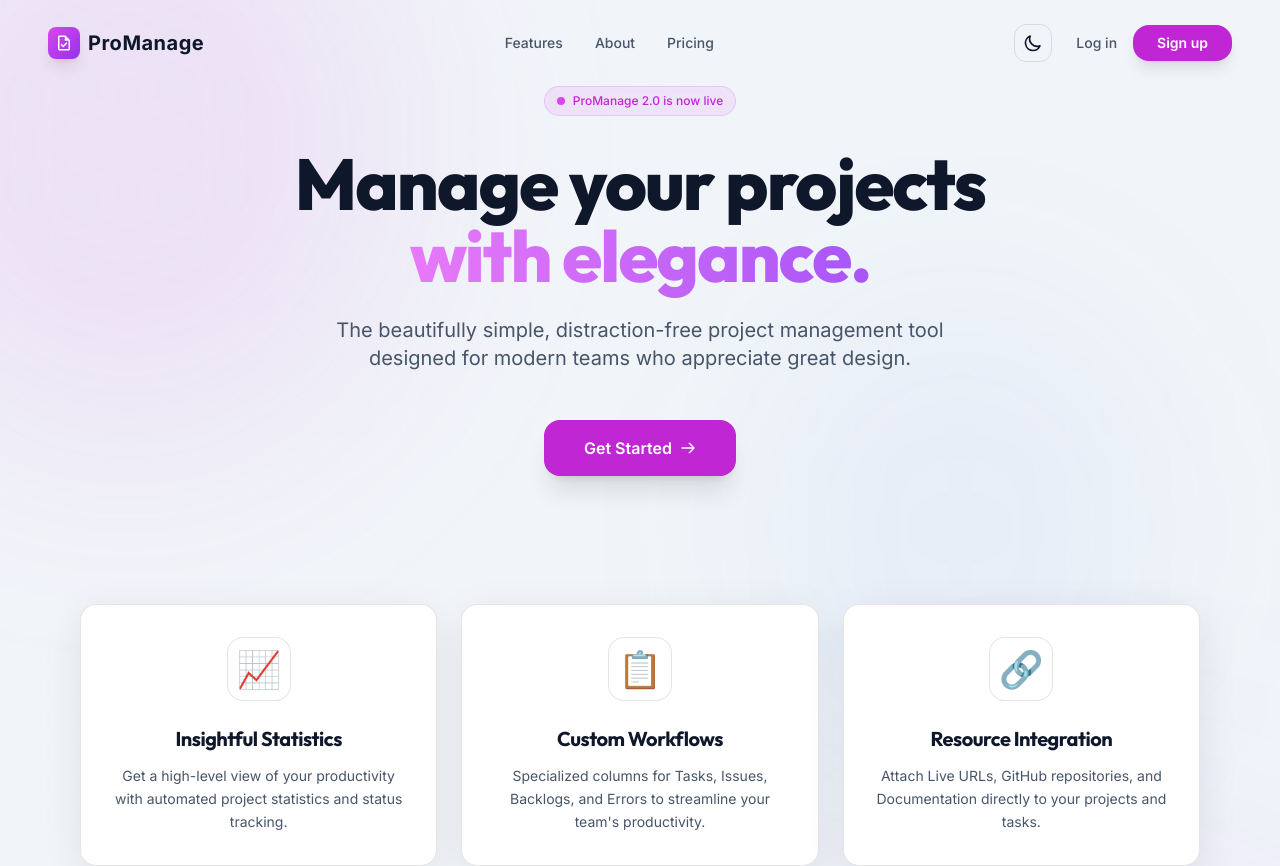
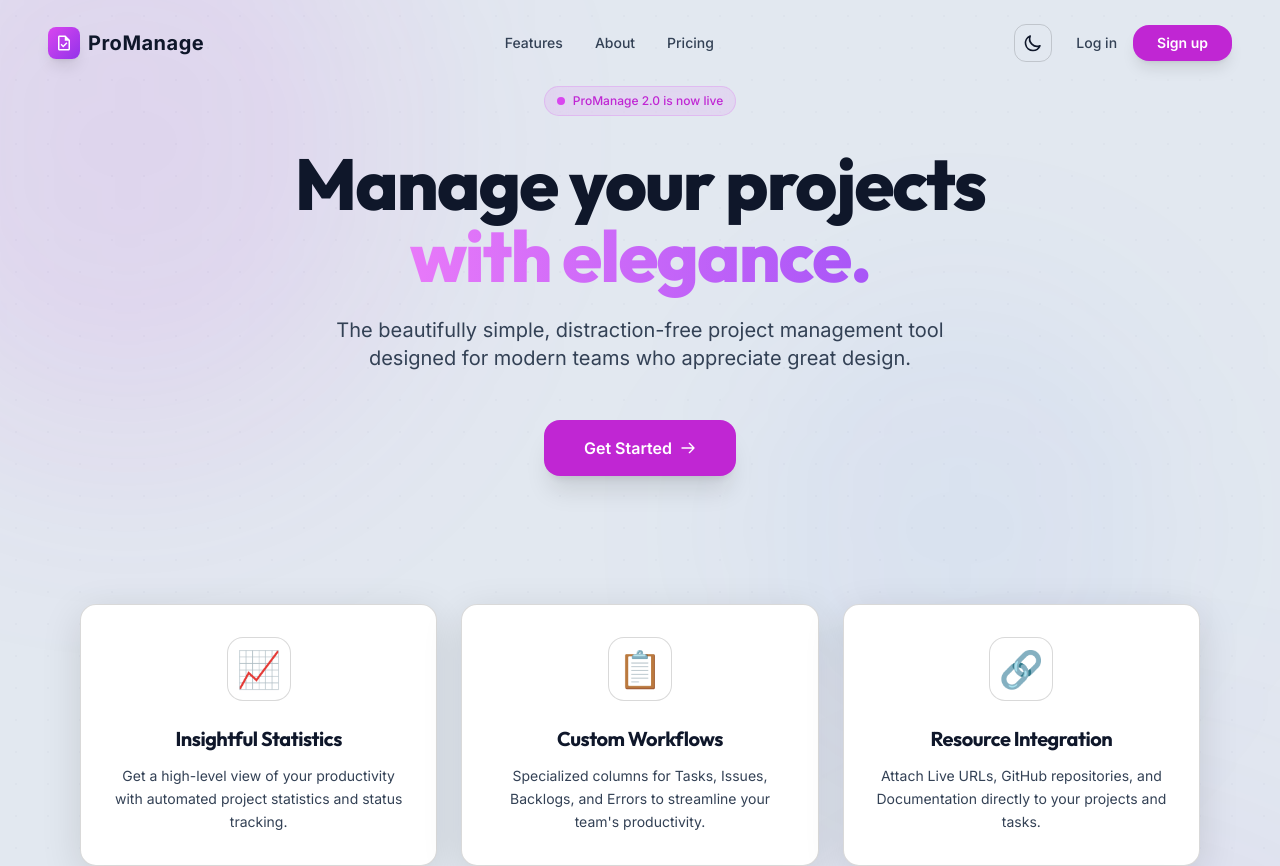
Before and after one commit to mohitgit999/ProManage-MERN, a React (Vite) app in the folder frontend/: page / in a window 1280 px wide. Shown: the top 866 px of the page. Built offline with nearby package versions, Linux system fonts and the light colour scheme; no server answers.

Commit message:
UI: Significant background and border contrast improvement

```diff
--- a/frontend/src/index.css
+++ b/frontend/src/index.css
@@ -10,17 +10,17 @@
 }
 
 .light {
-  --bg-main: #f1f5f9;
+  --bg-main: #e2e8f0;
   --bg-alt: #ffffff;
   --bg-card: #ffffff;
   --text-main: #0f172a;
-  --text-muted: #475569;
-  --border-color: rgba(0, 0, 0, 0.1);
-  --glass-bg: rgba(255, 255, 255, 0.8);
-  --glass-border: rgba(0, 0, 0, 0.12);
+  --text-muted: #334155;
+  --border-color: rgba(0, 0, 0, 0.15);
+  --glass-bg: rgba(255, 255, 255, 0.9);
+  --glass-border: rgba(0, 0, 0, 0.2);
   --input-bg: #ffffff;
-  --sidebar-hover: rgba(217, 70, 239, 0.1);
-  --card-shadow: 0 10px 40px rgba(0, 0, 0, 0.08);
+  --sidebar-hover: rgba(217, 70, 239, 0.15);
+  --card-shadow: 0 10px 40px rgba(0, 0, 0, 0.12);
 }
 
 .dark {
```
